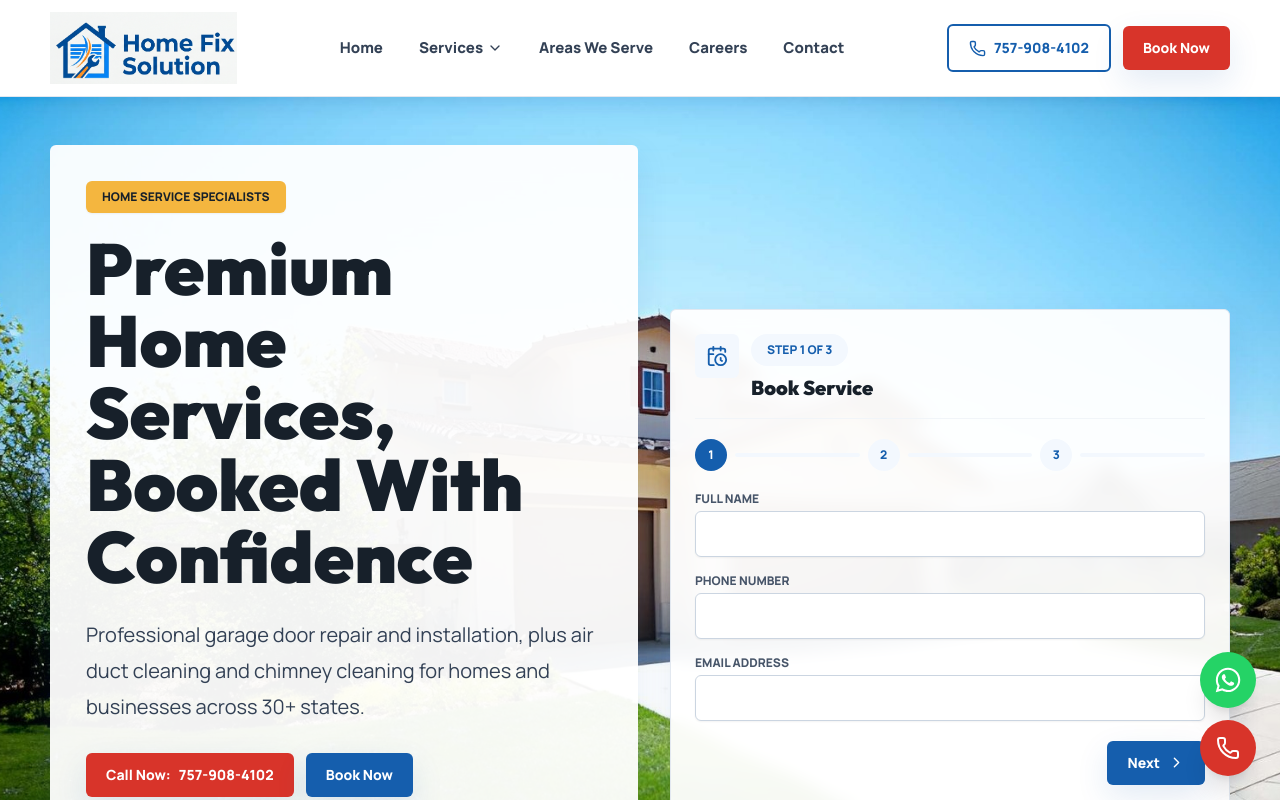
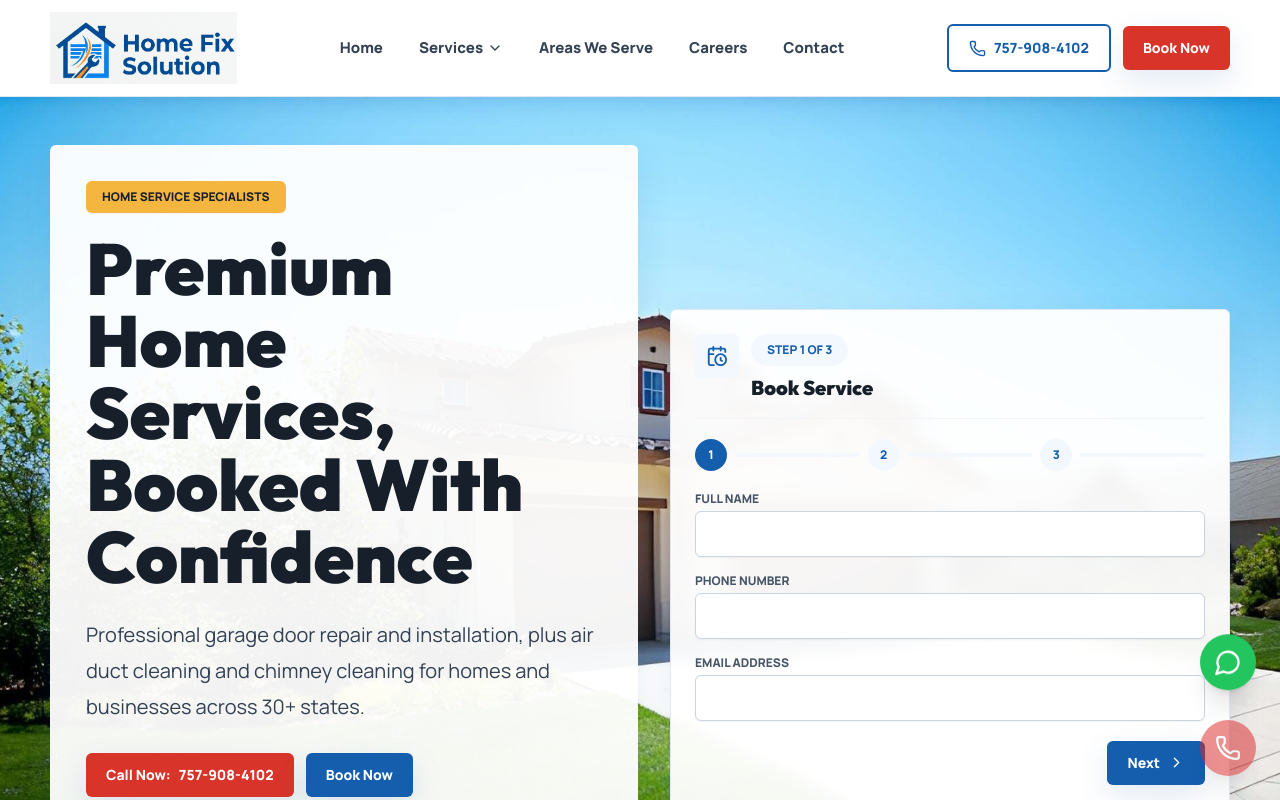
Before and after one commit to anasrehmanworks/home-fix-solutions, a Next.js app: page / in a window 1280 px wide. Shown: the top 800 px of the page. Built offline with nearby package versions, Linux system fonts and the light colour scheme.

Commit message:
Remove react-icons and use lucide icons

```diff
--- a/components/StickyPhone.tsx
+++ b/components/StickyPhone.tsx
@@ -1,33 +1,30 @@
-import { Phone } from "lucide-react";
-import { FaWhatsapp } from "react-icons/fa";
+"use client";
+
+import { Phone, MessageCircle } from "lucide-react";
 import { site } from "@/lib/site";
 
 export function StickyPhone() {
   return (
-    <div className="fixed bottom-6 right-6 z-50 flex flex-col gap-3">
-      {/* WhatsApp */}
+    <>
+      {/* WhatsApp Button */}
       <a
         href="https://wa.me/17579084102?text=Hi%20Home%20Fix%20Solution,%20I%20need%20assistance."
         target="_blank"
         rel="noopener noreferrer"
-        className="group flex h-14 w-14 items-center justify-center overflow-hidden rounded-full bg-[#25D366] text-white shadow-xl transition-all duration-300 hover:w-44 hover:justify-start hover:px-5"
+        aria-label="WhatsApp"
+        className="fixed bottom-24 right-6 z-50 flex h-14 w-14 items-center justify-center rounded-full bg-green-500 text-white shadow-xl transition-all duration-300 hover:scale-110 hover:shadow-2xl animate-bounce"
       >
-        <FaWhatsapp size={28} />
-        <span className="ml-3 hidden whitespace-nowrap text-sm font-semibold group-hover:block">
-          WhatsApp
-        </span>
+        <MessageCircle size={28} />
       </a>
 
-      {/* Phone */}
+      {/* Call Button */}
       <a
         href={site.phoneHref}
-        className="group flex h-14 w-14 items-center justify-center overflow-hidden rounded-full bg-brand-red text-white shadow-xl transition-all duration-300 hover:w-52 hover:justify-start hover:px-5"
+        aria-label="Call Now"
+        className="fixed bottom-6 right-6 z-50 flex h-14 w-14 items-center justify-center rounded-full bg-red-600 text-white shadow-xl transition-all duration-300 hover:scale-110 hover:shadow-2xl animate-pulse"
       >
-        <Phone size={24} />
-        <span className="ml-3 hidden whitespace-nowrap text-sm font-semibold group-hover:block">
-          Call Now
-        </span>
+        <Phone size={26} />
       </a>
-    </div>
+    </>
   );
 }
```
